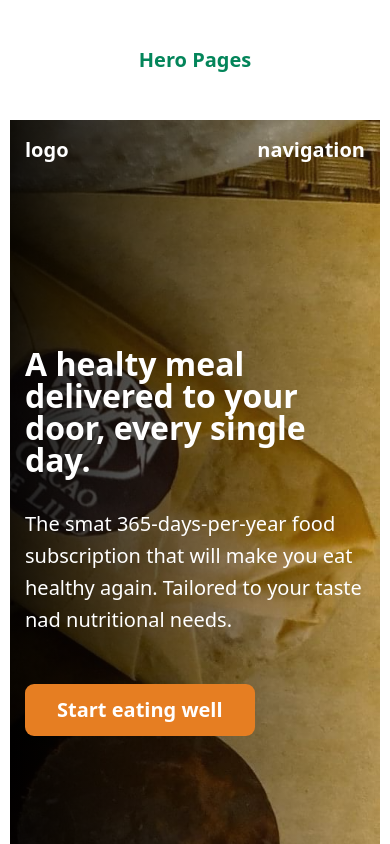
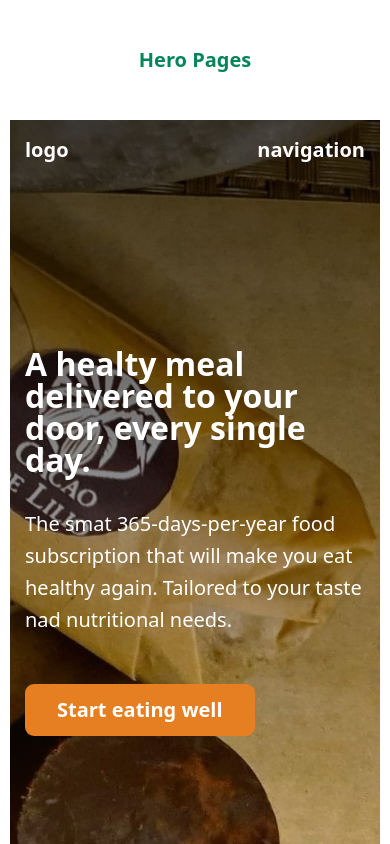
Before and after one commit to bmpandrada/components, a React (Vite) app: page / in a window 390 px wide. Shown: the part 1460-2304 px from the top of the page. Built offline with nearby package versions, Linux system fonts and the light colour scheme.

Commit message:
adding hero pages

```diff
--- a/src/component/hero/hero.css
+++ b/src/component/hero/hero.css
@@ -77,7 +77,7 @@ section{
 
 @media screen and (max-width: 768px){
     header{
-        background-image: linear-gradient(to right, rgba(0, 0, 0, 0.9), rgba(82, 70, 17, 0.255)), url('./cacao.jpg');
+        background-image: linear-gradient(to bottom, rgba(0, 0, 0, 0.7), rgba(82, 70, 1, 0.1)), url('./cacao.jpg');
         background-size:  cover;
         background-position: center right;
         background-attachment: scroll;
```
